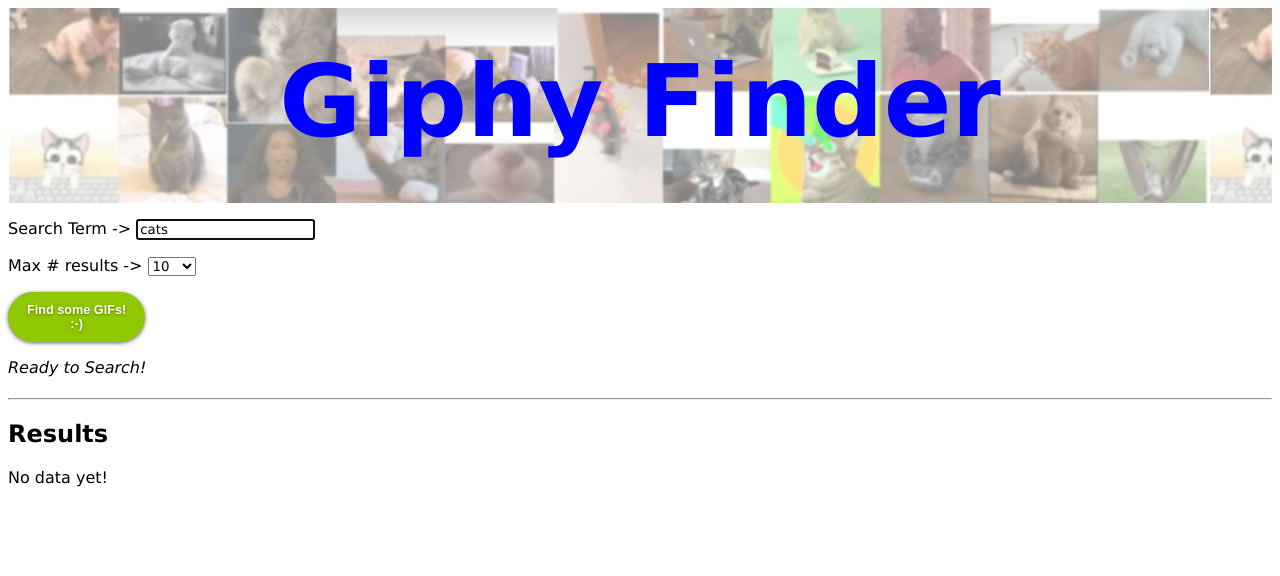
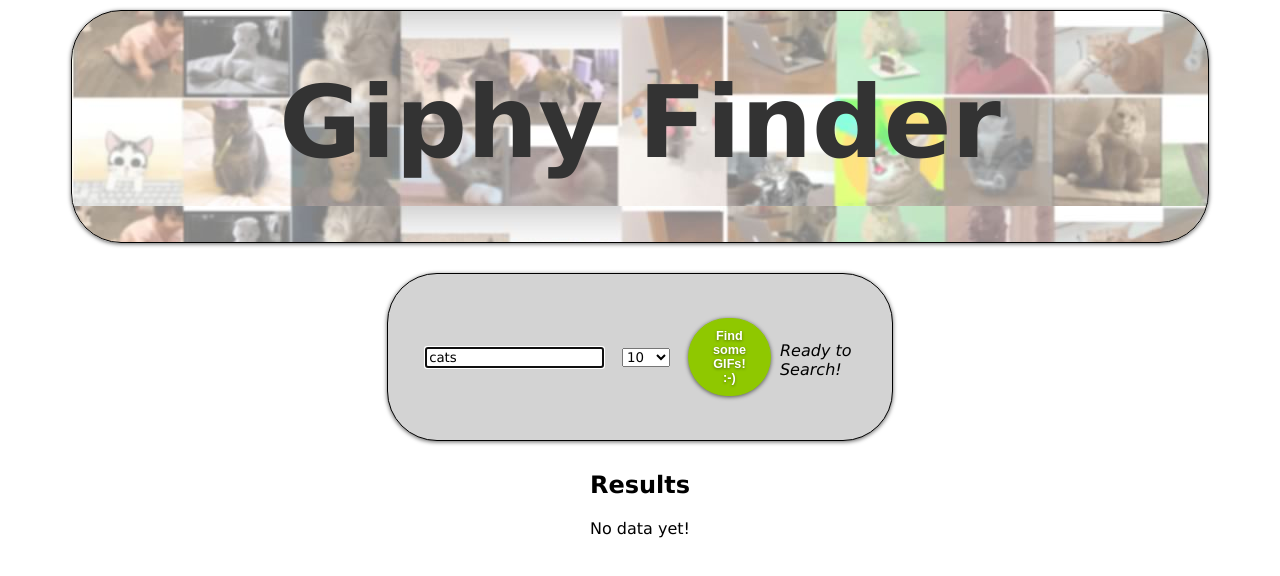
Before and after one commit to kaigidwani/igme235, a plain HTML site: page gif-finder/gif-finder.html in a window 1280 px wide. Drawn offline with nearby package versions, Linux system fonts and the light colour scheme.

Commit message:
Finished gif finder

```diff
--- a/gif-finder/gif-finder.html
+++ b/gif-finder/gif-finder.html
@@ -14,13 +14,12 @@
 	<h1>Giphy Finder</h1>
 </header>
 
+<div class="widgets-group">
 	<div class="widgets">
-	Search Term ->
 		<input id="searchterm" type="text" size="20" maxlength="20" autofocus value="cats" />
 	</div>
 
 	<div class="widgets">
-	Max # results ->
 		<select id="limit">
 			<option value="5">5</option>
 			<option value="10" selected>10</option>
@@ -34,7 +33,7 @@
 		<button type="button" id="search" class="green">Find some GIFs!<br />:-)</button>
 	</div>
 	<div id="status">Ready to Search!</div>
-<hr>
+</div>
 
 <h2>Results</h2>
 <div id="content">
--- a/gif-finder/style/main.css
+++ b/gif-finder/style/main.css
@@ -1,89 +1,125 @@
-*{
-    font-family:verdana,tahoma,sans-serif;
+* {
+    font-family: verdana, tahoma, sans-serif;
 }
 
- header{
+header {
     background: url(../images/cats.jpg);
-     height:195px;
+    height: 195px;
+    border-style: solid;
+    border-width: 1px;
+    border-radius: 50px;
+    padding: 18px;
+    margin: 10px 5%;
+    box-shadow: 0 1px 4px rgba(0, 0, 0, .6);
 }
 
- header h1{
-     margin:0;
-     color:blue;
-     text-align:center;
-     font-size:100px;
+header h1 {
+    margin: 0;
+    color: #333;
+    text-align: center;
+    font-size: 100px;
     padding-top: 35px;
+
 }
 
- #status{
+#status {
     font-style: italic;
-     height:32px;
+    height: 32px;
 }
 
 .result {
     position: relative;
     height: 175px;
     width: 100px;
-    float:left;
-    border:1px solid gray;
-    padding:5px;
-    margin-left:10px;
-    margin-bottom:10px;
+    float: left;
+    border: 1px solid gray;
+    padding: 5px;
+    margin-left: 10px;
+    margin-bottom: 10px;
 }
 
 .result img {
     position: absolute;
     left: 5px;
     bottom: 5px;
-    display:block;
+    display: block;
     max-height: 60%;
 }
 
-.result span{
-    font-size:12px;
-    font-weight:bold;
-    display:block;
+.result span {
+    font-size: 12px;
+    font-weight: bold;
+    display: block;
 }
 
-.result audio{
+.result audio {
     width: 130px;
 }
 
-button{
-  display : inline-block;
-  cursor : pointer;
+button {
+    display: inline-block;
+    cursor: pointer;
 
-  border-style : solid;
-  border-width : 1px;
-  border-radius : 50px;
-  padding : 10px 18px;
-  box-shadow : 0 1px 4px rgba(0,0,0,.6);
-  font-size : 9.5pt;
-  font-weight : bold;
-  color : #fff;
-  text-shadow : 0 1px 3px rgba(0,0,0,.4);
-  font-family : sans-serif;
-  text-decoration : none;
+    border-style: solid;
+    border-width: 1px;
+    border-radius: 50px;
+    padding: 10px 18px;
+    box-shadow: 0 1px 4px rgba(0, 0, 0, .6);
+    font-size: 9.5pt;
+    font-weight: bold;
+    color: #fff;
+    text-shadow: 0 1px 3px rgba(0, 0, 0, .4);
+    font-family: sans-serif;
+    text-decoration: none;
 }
 
-button.green{
+button.green {
     border-color: #8fc800;
     background: #8fc800;
-      background: linear-gradient(top, #8fc800 0%,#438c00 100%);
+    background: linear-gradient(top, #8fc800 0%, #438c00 100%);
 }
 
-button:hover{
+button:hover {
     background: #8fDD00;
 }
 
-button:active{
+button:active {
     background: #8fFF00;
-    box-shadow : 0 0 6px rgba(0,0,0,.6);
+    box-shadow: 0 0 6px rgba(0, 0, 0, .6);
 }
 
-button:focus {outline:0;}
+button:focus {
+    outline: 0;
+}
 
-.widgets{
+.widgets {
     margin-top: 1em;
-    margin-bottom:1em;
+    margin-bottom: 1em;
+    padding: 0px 2%;
 }
+
+.widgets-group {
+    display: flex;
+
+    align-items: center;
+    justify-content: center;
+    background-color: lightgrey;
+    border-style: solid;
+    border-width: 1px;
+    border-radius: 50px;
+    padding: 28px;
+    margin: 30px 30%;
+    box-shadow: 0 1px 4px rgba(0, 0, 0, .6);
+}
+
+#content {
+    margin: 10px 10%;
+}
+
+h2{
+    text-align: center;
+}
+
+#content>p {
+    text-align: center;
+}
```
Lines whose indentation alone changed are shown as unchanged.
